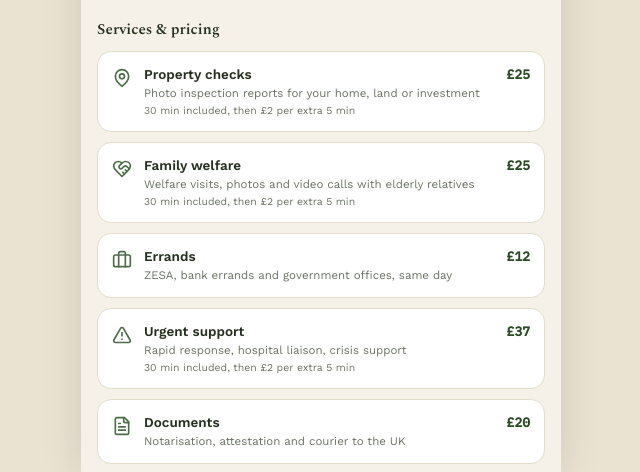
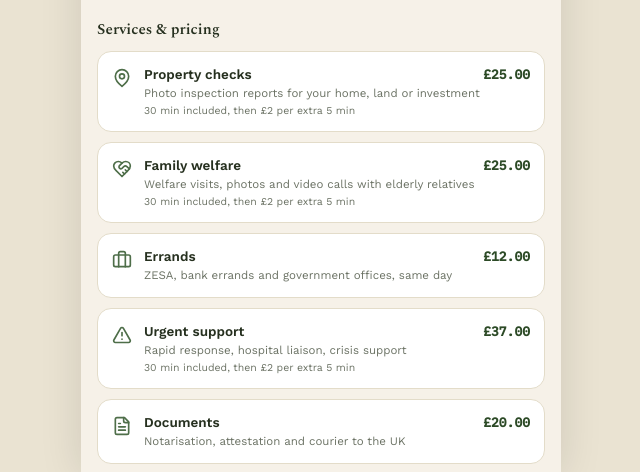
Before and after one commit to deanndiweni/Diaspora-Direct, a React (Vite) app: page / in a window 1280 px wide. Shown: the part 325-797 px from the top of the page, without its empty margins (319-959 px from the left). Built offline with nearby package versions, Linux system fonts and the light colour scheme; no server answers; the database is empty.

Commit message:
Load prices from Supabase instead of hardcoding them

```diff
--- a/src/App.jsx
+++ b/src/App.jsx
@@ -1,5 +1,6 @@
 import React, { useState, useEffect } from "react";
 import { supabase } from "./supabaseClient";
+import { usePricing, formatMoney, DEFAULT_SERVICE_FEES, DEFAULT_SERVICE_FEE_NOTES } from "./pricing";
 import { Capacitor } from "@capacitor/core";
 import { App as CapacitorApp } from "@capacitor/app";
 import { Browser } from "@capacitor/browser";
@@ -356,16 +357,11 @@ function ClientHome({ requests, goto, setRole, profile }) {
   );
 }
 
-export const SERVICE_FEES = {
-  property: 25, family: 25, errand: 12, urgent: 37, documents: 20, funeral: 52,
-  };
-
-export const SERVICE_FEE_NOTES = {
-  property: "30 min included, then £2 per extra 5 min",
-  family: "30 min included, then £2 per extra 5 min",
-  urgent: "30 min included, then £2 per extra 5 min",
-  funeral: "Billed per hour",
-};
+// Live prices come from Supabase via usePricing() in ./pricing.js. These
+// exports are the offline fallback only; edit prices in the Supabase
+// `service_prices` table, not here.
+export const SERVICE_FEES = DEFAULT_SERVICE_FEES;
+export const SERVICE_FEE_NOTES = DEFAULT_SERVICE_FEE_NOTES;
 const WISE = { name: import.meta.env.VITE_WISE_ACCOUNT_NAME || "", bank: import.meta.env.VITE_WISE_BANK_NAME || "", account: import.meta.env.VITE_WISE_ACCOUNT_NUMBER || "", sort: import.meta.env.VITE_WISE_SORT_CODE || "", iban: import.meta.env.VITE_WISE_IBAN || "", bic: import.meta.env.VITE_WISE_BIC || "" };
 const PAYPAL_LINK = import.meta.env.VITE_PAYPAL_LINK || "";
 const payRef = (id) => "DD-" + String(id || "").replace(/-/g, "").slice(0, 6).toUpperCase();
@@ -393,7 +389,7 @@ function PayInstructions({ request, goto, onConfirmSent }) {
       <TopBar title={isBank ? "Bank transfer" : "Pay with PayPal"} onBack={() => goto("requests")} />
       <div style={{ padding: 16 }}>
         <Card>
-          <div style={{ fontFamily: "'Spectral', serif", fontSize: 18, fontWeight: 700, color: C.charcoal }}>{"\u00A3"}{request.fee}.00 to pay</div>
+          <div style={{ fontFamily: "'Spectral', serif", fontSize: 18, fontWeight: 700, color: C.charcoal }}>{formatMoney(request.fee)} to pay</div>
           <div style={{ fontFamily: "'Work Sans', sans-serif", fontSize: 12, color: C.charcoalSoft, marginBottom: 12 }}>{request.title}</div>
           <div style={{ background: C.tealLight, borderRadius: 10, padding: "10px 12px" }}>
             <div style={{ fontFamily: "'Work Sans', sans-serif", fontSize: 11, color: C.charcoalSoft }}>Your payment reference, please include it</div>
@@ -419,7 +415,7 @@ function PayInstructions({ request, goto, onConfirmSent }) {
         ) : (
           <Card>
             <div style={{ fontFamily: "'Work Sans', sans-serif", fontSize: 12.5, color: C.charcoalSoft, marginBottom: 10, lineHeight: 1.6 }}>
-              Open PayPal, send {"\u00A3"}{request.fee}.00 and put {reference} in the note so we can match it to your errand.
+              Open PayPal, send {formatMoney(request.fee)} and put {reference} in the note so we can match it to your errand.
             </div>
             <a href={PAYPAL_LINK} target="_blank" rel="noopener noreferrer" style={{ display: "block", textAlign: "center", padding: "12px 16px", borderRadius: 10, background: C.tealDark, color: "#fff", fontFamily: "'Work Sans', sans-serif", fontWeight: 600, fontSize: 14, textDecoration: "none" }}>Open PayPal</a>
           </Card>
@@ -451,8 +447,9 @@ function NewRequest({ presetService, onCreate, goto }) {
   const [notes, setNotes] = useState("");
   const [payMethod, setPayMethod] = useState("card");
 
+  const pricing = usePricing();
   const canSubmit = title.trim() && city.trim();
-  const fee = SERVICE_FEES[service] ?? 15;
+  const fee = pricing.fees[service] ?? 15;
 
   return (
     <div>
@@ -519,11 +516,11 @@ function NewRequest({ presetService, onCreate, goto }) {
             <span style={{ fontFamily: "'Work Sans', sans-serif", fontSize: 13, color: C.charcoal }}>
               {SERVICES.find((s) => s.id === service)?.label} service fee
             </span>
-            <span style={{ fontFamily: "'IBM Plex Mono', monospace", fontSize: 16, fontWeight: 600, color: C.tealDark }}>£{fee}.00</span>
-          </div>
-          {SERVICE_FEE_NOTES[service] && (
+            <span style={{ fontFamily: "'IBM Plex Mono', monospace", fontSize: 16, fontWeight: 600, color: C.tealDark }}>{formatMoney(fee)}</span>
+          </div>
+          {pricing.notes[service] && (
             <div style={{ fontFamily: "'Work Sans', sans-serif", fontSize: 10.5, color: C.tealDark, marginBottom: 4 }}>
-            {SERVICE_FEE_NOTES[service]}
+            {pricing.notes[service]}
           </div>
           )}
           <div style={{ fontFamily: "'Work Sans', sans-serif", fontSize: 11, color: C.charcoalSoft, marginBottom: 12 }}>
@@ -552,7 +549,7 @@ function NewRequest({ presetService, onCreate, goto }) {
             full disabled={!canSubmit}
             onClick={() => canSubmit && onCreate({ service, title, city, notes, fee, payMethod })}
           >
-            Pay £{fee}.00 & confirm agent <ArrowRight size={15} />
+            Pay {formatMoney(fee)} & confirm agent <ArrowRight size={15} />
           </Button>
           <div style={{ fontFamily: "'Work Sans', sans-serif", fontSize: 10.5, color: C.charcoalSoft, textAlign: "center", marginTop: 8 }}>
             Secure payment · Refunded in full if no agent is available
@@ -570,6 +567,7 @@ const inputStyle = {
 };
 
 function RequestDetail({ request, goto, onSendMessage }) {
+  const pricing = usePricing();
   const [draft, setDraft] = useState("");
   const svc = SERVICES.find((s) => s.id === request.service);
   return (
@@ -610,7 +608,7 @@ function RequestDetail({ request, goto, onSendMessage }) {
               : "Add an extra errand at the same location for a reduced fee."}
           </div>
           <Button variant="dark">
-            {request.status === "completed" ? "Pay £5 tip" : "Add task, pay £8"} <ArrowRight size={14} />
+            {request.status === "completed" ? `Pay ${formatMoney(pricing.extras.tip)} tip` : `Add task, pay ${formatMoney(pricing.extras.extra_task)}`} <ArrowRight size={14} />
           </Button>
         </Card>
 
--- a/src/GuestHome.jsx
+++ b/src/GuestHome.jsx
@@ -3,8 +3,9 @@ import { ArrowRight, Wallet } from "lucide-react";
 import { Capacitor } from "@capacitor/core";
 import { Browser } from "@capacitor/browser";
 import {
-  C, FONTS, LOGO_B64, SERVICES, SPECIALISTS, SERVICE_FEES, SERVICE_FEE_NOTES, apiUrl,
+  C, FONTS, LOGO_B64, SERVICES, SPECIALISTS, apiUrl,
 } from "./App.jsx";
+import { usePricing, formatMoney } from "./pricing";
 
 // Public, no-account-needed landing screen. Anyone can browse the services,
 // pricing, and specialists here without signing up; only starting an actual
@@ -43,6 +44,7 @@ function ExternalLink({ href, children, style }) {
 }
 
 export default function GuestHome({ onRequestAuth }) {
+  const pricing = usePricing();
   return (
     <div style={{
       position: "fixed", top: 0, right: 0, bottom: 0, left: 0,
@@ -122,12 +124,12 @@ export default function GuestHome({ onRequestAuth }) {
                   <div style={{ display: "flex", justifyContent: "space-between", alignItems: "baseline", gap: 8 }}>
                     <div style={{ fontFamily: "'Work Sans', sans-serif", fontWeight: 600, fontSize: 13.5, color: C.charcoal, minWidth: 0 }}>{s.label}</div>
                     <div style={{ fontFamily: "'IBM Plex Mono', monospace", fontSize: 13, color: C.tealDark, fontWeight: 700, whiteSpace: "nowrap", flexShrink: 0 }}>
-                      {"£"}{SERVICE_FEES[s.id]}
+                      {formatMoney(pricing.fees[s.id])}
                     </div>
                   </div>
                   <div style={{ fontFamily: "'Work Sans', sans-serif", fontSize: 11.5, color: C.charcoalSoft, marginTop: 2, lineHeight: 1.4, overflowWrap: "anywhere" }}>{s.blurb}</div>
-                  {SERVICE_FEE_NOTES[s.id] && (
-                    <div style={{ fontFamily: "'Work Sans', sans-serif", fontSize: 10.5, color: C.charcoalSoft, marginTop: 3, overflowWrap: "anywhere" }}>{SERVICE_FEE_NOTES[s.id]}</div>
+                  {pricing.notes[s.id] && (
+                    <div style={{ fontFamily: "'Work Sans', sans-serif", fontSize: 10.5, color: C.charcoalSoft, marginTop: 3, overflowWrap: "anywhere" }}>{pricing.notes[s.id]}</div>
                   )}
                 </div>
               </div>
--- /dev/null
+++ b/src/pricing.js
@@ -0,0 +1,109 @@
+import { useEffect, useState } from "react";
+import { supabase } from "./supabaseClient";
+
+// Prices now live in the Supabase table `service_prices`, so they can be
+// changed from the Supabase dashboard without a new app build or store
+// review. The values below are only a fallback for the very first launch
+// with no connection; after that the last prices fetched are cached on the
+// device so the app never shows stale hardcoded numbers once it has synced.
+//
+// Row ids: one per service in SERVICES (property, family, errand, urgent,
+// documents, funeral) plus the extras "tip" and "extra_task".
+export const DEFAULT_SERVICE_FEES = {
+  property: 25, family: 25, errand: 12, urgent: 37, documents: 20, funeral: 52,
+};
+
+export const DEFAULT_SERVICE_FEE_NOTES = {
+  property: "30 min included, then £2 per extra 5 min",
+  family: "30 min included, then £2 per extra 5 min",
+  urgent: "30 min included, then £2 per extra 5 min",
+  funeral: "Billed per hour",
+};
+
+export const DEFAULT_EXTRAS = { tip: 5, extra_task: 8 };
+
+const EXTRA_IDS = Object.keys(DEFAULT_EXTRAS);
+const CACHE_KEY = "dd_service_prices_v1";
+
+export const formatMoney = (n) => "£" + Number(n || 0).toFixed(2);
+
+function defaults() {
+  return {
+    fees: { ...DEFAULT_SERVICE_FEES },
+    notes: { ...DEFAULT_SERVICE_FEE_NOTES },
+    extras: { ...DEFAULT_EXTRAS },
+  };
+}
+
+function fromRows(rows) {
+  const p = defaults();
+  for (const row of rows || []) {
+    if (!row || !row.id || row.active === false) continue;
+    const amount = Number(row.amount);
+    if (!Number.isFinite(amount)) continue;
+    if (EXTRA_IDS.includes(row.id)) {
+      p.extras[row.id] = amount;
+    } else {
+      p.fees[row.id] = amount;
+      if (row.note) p.notes[row.id] = row.note;
+      else delete p.notes[row.id];
+    }
+  }
+  return p;
+}
+
+function readCache() {
+  try {
+    const raw = localStorage.getItem(CACHE_KEY);
+    return raw ? fromRows(JSON.parse(raw)) : null;
+  } catch {
+    return null;
+  }
+}
+
+function writeCache(rows) {
+  try {
+    localStorage.setItem(CACHE_KEY, JSON.stringify(rows));
+  } catch {
+    // Storage can be unavailable; prices still work for this session.
+  }
+}
+
+// One shared copy for the whole app, so every screen shows the same prices
+// and Supabase is only asked once per launch.
+let current = readCache() || defaults();
+let inflight = null;
+const listeners = new Set();
+
+export function refreshPricing() {
+  if (inflight) return inflight;
+  inflight = supabase
+    .from("service_prices")
+    .select("id, amount, note, active")
+    .then(({ data, error }) => {
+      if (error || !Array.isArray(data) || data.length === 0) {
+        if (error) console.warn("Could not load prices, using last known prices:", error.message);
+        return current;
+      }
+      writeCache(data);
+      current = fromRows(data);
+      listeners.forEach((fn) => fn(current));
+      return current;
+    })
+    .catch(() => current)
+    .finally(() => {
+      inflight = null;
+    });
+  return inflight;
+}
+
+export function usePricing() {
+  const [pricing, setPricing] = useState(current);
+  useEffect(() => {
+    listeners.add(setPricing);
+    setPricing(current);
+    refreshPricing();
+    return () => listeners.delete(setPricing);
+  }, []);
+  return pricing;
+}
```
